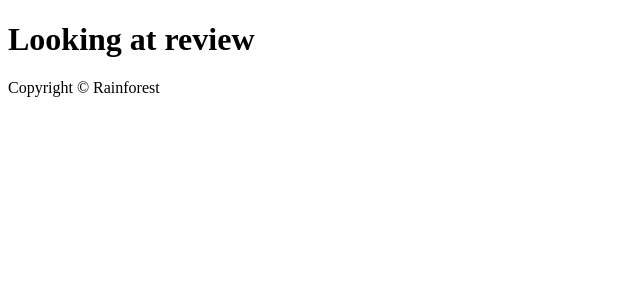
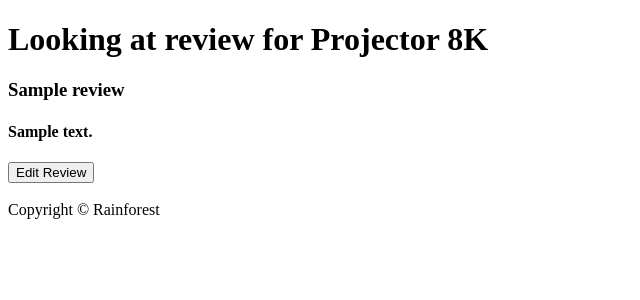
Before and after one commit to ShaheerC/PairProject_Rainforest, a Django app: page /rainforest/products/1/review/1 in a window 1280 px wide. Shown: the part 130-430 px from the top of the page, without its empty margins (0-640 px from the left). Run offline with Django 3.2, Linux system fonts and the light colour scheme; data comes from the database, SQL or seed files in the repository; tables that the repository leaves empty hold one stand-in row (values such as "Sample post").

Commit message:
added buttons for the review page

```diff
--- a/rainforest/rainforest/templates/show_review.html
+++ b/rainforest/rainforest/templates/show_review.html
@@ -1,4 +1,8 @@
 {% extends "base.html" %}
 {% block content %}
-    <h1>Looking at review</h1>
+    <h1>Looking at review for {{review.product}}</h1>
+    <h3>{{ review.name }}</h3>
+    <h4>{{ review.content }}</h4>
+    <a href="{% url 'edit_review' review.product.id review.id %}"><input type="submit" value="Edit Review"></a>
+    </br></br>
 {% endblock content %}
```
